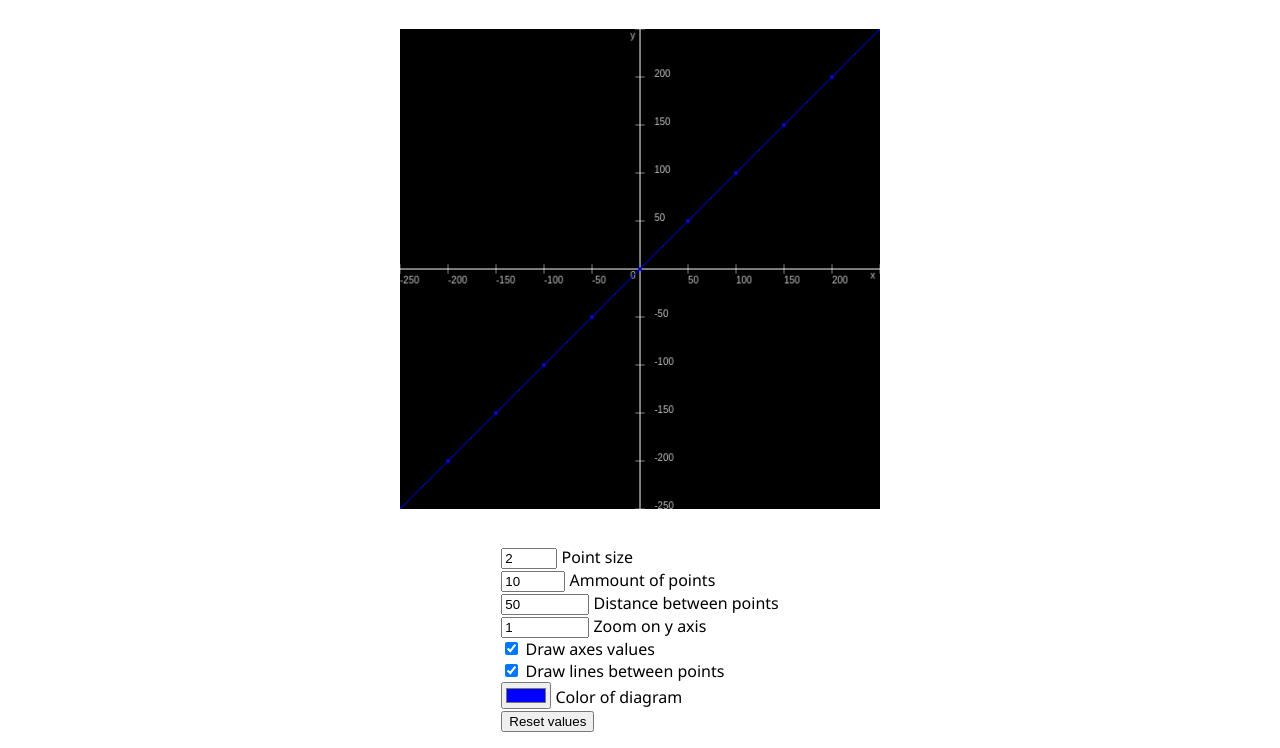
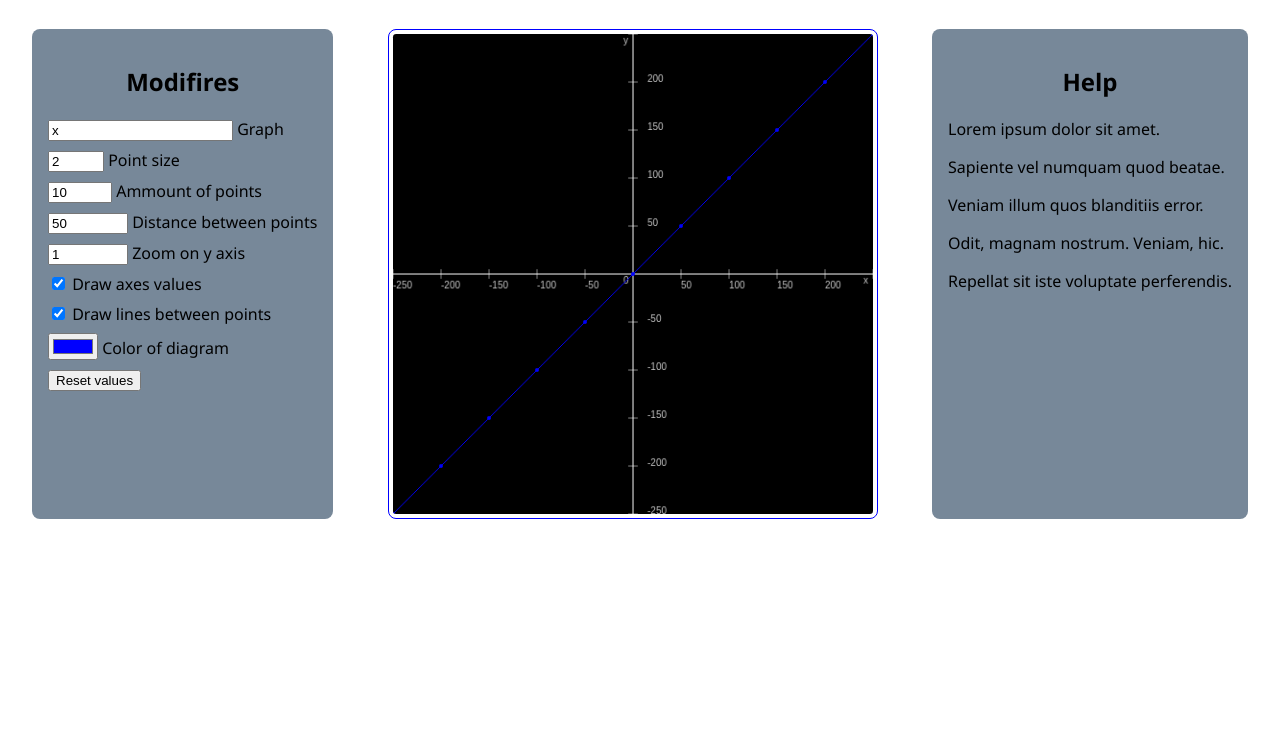
Before and after one commit to sutaC/Chartex, a plain HTML site: page index.html in a window 1280 px wide. Shown: the part 62-810 px from the top of the page. Drawn offline with Linux system fonts and the light colour scheme.

Commit message:
Graph from user input

```diff
--- a/index.html
+++ b/index.html
@@ -14,10 +14,14 @@
         </header>
 
         <main>
-            <canvas id="chart" width="500" height="500"></canvas>
-        </main>
+            <section aria-labelledby="hModifires">
+                <h2 id="hModifires">Modifires</h2>
 
-        <aside>
+                <div class="fied">
+                    <input type="text" id="inpGraph" />
+                    <label for="inpGraph">Graph</label>
+                </div>
+
                 <div class="field">
                     <input
                         type="number"
@@ -47,7 +51,7 @@
                 <div class="field">
                     <input
                         type="number"
-                    min="0.01"
+                        min="0.1"
                         value="1"
                         max="100"
                         step="1"
@@ -60,7 +64,7 @@
                 <div class="field">
                     <input
                         type="number"
-                    min="0.01"
+                        min="0.1"
                         value="1"
                         max="500"
                         step="1"
@@ -84,6 +88,20 @@
                 </div>
 
                 <button id="btnReset">Reset values</button>
-        </aside>
+            </section>
+
+            <div class="chart">
+                <canvas id="chart" width="500" height="500"></canvas>
+            </div>
+
+            <section aria-labelledby="hHelp">
+                <h2 id="hHelp">Help</h2>
+                <p>Lorem ipsum dolor sit amet.</p>
+                <p>Sapiente vel numquam quod beatae.</p>
+                <p>Veniam illum quos blanditiis error.</p>
+                <p>Odit, magnam nostrum. Veniam, hic.</p>
+                <p>Repellat sit iste voluptate perferendis.</p>
+            </section>
+        </main>
     </body>
 </html>
--- a/scripts/script.js
+++ b/scripts/script.js
@@ -4,6 +4,7 @@ const ctx = canvas.getContext("2d");
 if (!ctx) throw new Error("Cannot connect to canvas context");
 
 const btnReset = document.querySelector("#btnReset");
+const inpGraph = document.querySelector("#inpGraph");
 const inpPointSize = document.querySelector("#inpPointSize");
 const inpStepValue = document.querySelector("#inpStepValue");
 const inpStepAmmount = document.querySelector("#inpStepAmmount");
@@ -27,6 +28,34 @@ const FONT_SIZE = 10;
 ctx.font = `${FONT_SIZE}px sans-serif`;
 
 // FUNCTIONS
+
+function calculateGraph(input, x) {
+    "use strict";
+    const {
+        PI,
+        sin,
+        cos,
+        tan,
+        pow,
+        abs,
+        floor,
+        round,
+        random,
+        log,
+        log10,
+        log2,
+        sqrt,
+        ceil,
+    } = Math;
+
+    try {
+        const result = eval(`"use strict"; (((x) => ${input})(${x}))`);
+        return Number(result);
+    } catch (error) {
+        // console.error("Error occured while calculating graph values:", error);
+        return 0;
+    }
+}
 
 function drawChartOutlines() {
     // Axis
@@ -57,7 +86,7 @@ function clearChart() {
     ctx.clearRect(0, 0, MAX_WIDTH, MAX_HEIGHT);
 }
 
-function drawGraph(graphFunction = (x) => x) {
+function drawGraph(input = "x") {
     const STEP = MAX_WIDTH / stepAmmount;
 
     let prevY, prevX;
@@ -65,7 +94,7 @@ function drawGraph(graphFunction = (x) => x) {
     for (let i = 0; i <= stepAmmount; i++) {
         const x = i * STEP;
         const trueX = (i - stepAmmount / 2) * stepValue;
-        const trueY = graphFunction(trueX);
+        const trueY = calculateGraph(input, trueX);
         const y = CENTER_Y - trueY * yZoom;
 
         // Drawing
@@ -117,7 +146,8 @@ function drawGraph(graphFunction = (x) => x) {
 
 // MAIN
 
-const graph = (x) => x;
+let graph = "x";
+
 let stepAmmount = 10;
 let stepValue = 50;
 let pointSize = 2;
@@ -127,6 +157,7 @@ let drawAxes = true;
 let drawLines = true;
 let chartColor = "#0000FF";
 
+inpGraph.value = graph;
 inpPointSize.value = inpPointSize.dataset.original = pointSize;
 inpStepAmmount.value = inpStepAmmount.dataset.original = stepAmmount;
 inpStepValue.value = inpStepValue.dataset.original = stepValue;
@@ -160,6 +191,11 @@ btnReset.onclick = (e) => {
     refreschChart();
 };
 
+inpGraph.oninput = (e) => {
+    graph = e.target.value;
+    refreschChart();
+};
+
 inpPointSize.oninput = (e) => {
     pointSize = Number(e.target.value);
     refreschChart();
--- a/styles/style.css
+++ b/styles/style.css
@@ -22,8 +22,41 @@ h1 {
     margin: 0;
 }
 
+h2 {
+    text-align: center;
+}
+
+main {
+    display: flex;
+    justify-content: space-between;
+    gap: 1rem;
+    width: 100%;
+    padding: 0 1rem;
+    border-radius: 0.5rem;
+}
+
+section {
+    max-width: 30%;
+    padding: 1rem;
+    background-color: lightslategray;
+    border-radius: inherit;
+}
+
+.field {
+    margin: 0.5rem 0;
+}
+
+.chart {
+    padding: 0.25rem;
+    border: 1px solid blue;
+    border-radius: inherit;
+    display: grid;
+    place-content: center;
+}
+
 canvas {
     width: clamp(20rem, 40vw, 30rem);
     aspect-ratio: 1;
     background-color: black;
+    border-radius: 0.2rem;
 }
```
Lines whose indentation alone changed are shown as unchanged.
